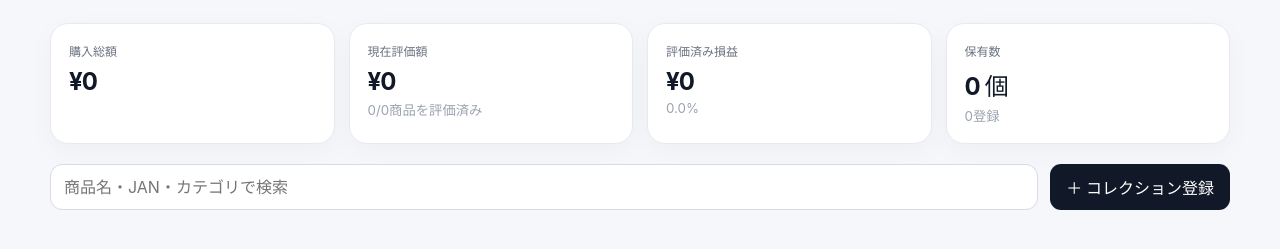
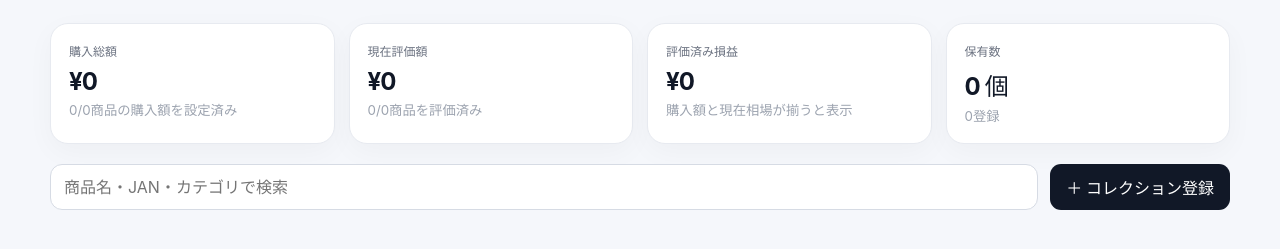
Before and after one commit to Na-Y720/collection-manager, a plain HTML site: page public/index.html in a window 1280 px wide. Shown: the part 137-386 px from the top of the page. Drawn offline with Linux system fonts and the light colour scheme.

Commit message:
Show known purchase amount coverage

```diff
--- a/public/index.html
+++ b/public/index.html
@@ -28,9 +28,9 @@
     <div id="pageSuccess" class="success-box page-error hidden"></div>
 
     <section class="summary-grid">
-      <article class="summary-card"><span>購入総額</span><strong id="purchaseTotal">¥0</strong></article>
+      <article class="summary-card"><span>購入総額</span><strong id="purchaseTotal">¥0</strong><small id="purchaseKnownCount">0/0商品の購入額を設定済み</small></article>
       <article class="summary-card"><span>現在評価額</span><strong id="currentTotal">¥0</strong><small id="valuedCount">0/0商品を評価済み</small></article>
-      <article class="summary-card"><span>評価済み損益</span><strong id="profitTotal">¥0</strong><small id="profitRate">0.0%</small></article>
+      <article class="summary-card"><span>評価済み損益</span><strong id="profitTotal">¥0</strong><small id="profitRate">購入額と現在相場が揃うと表示</small></article>
       <article class="summary-card"><span>保有数</span><strong id="unitTotal">0 個</strong><small id="itemCount">0登録</small></article>
     </section>
 
```
